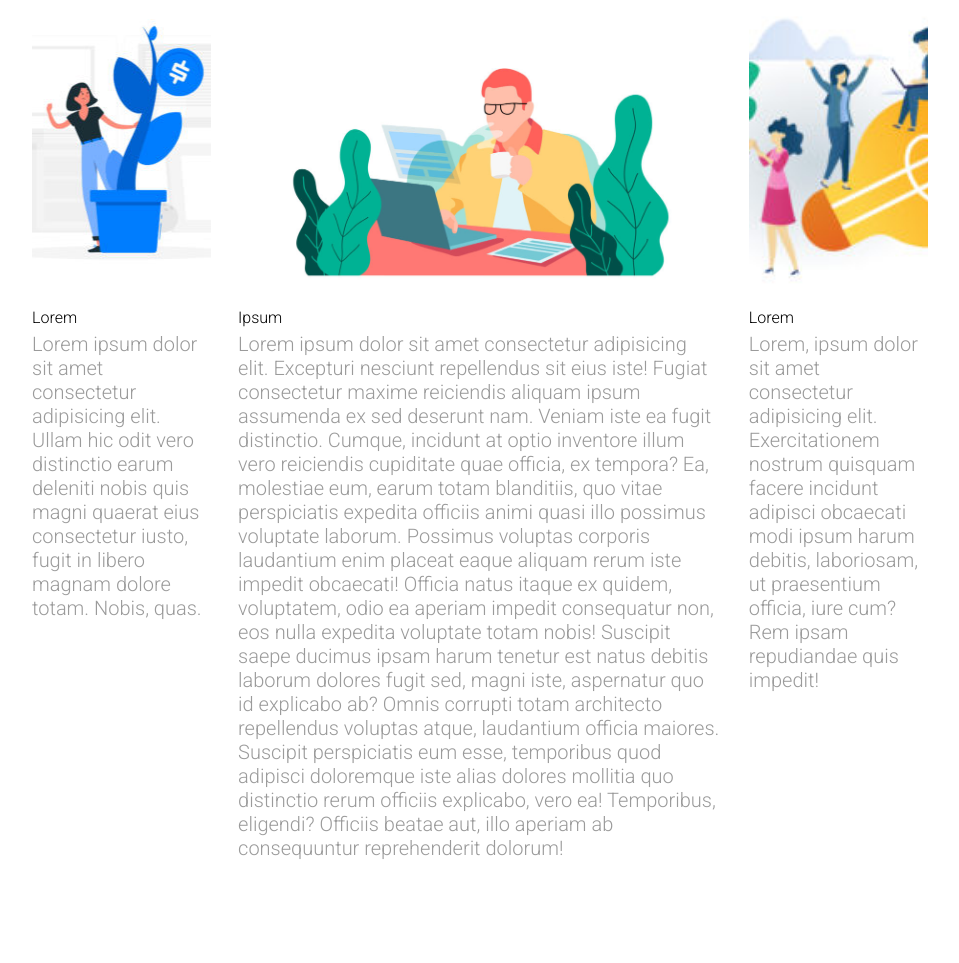
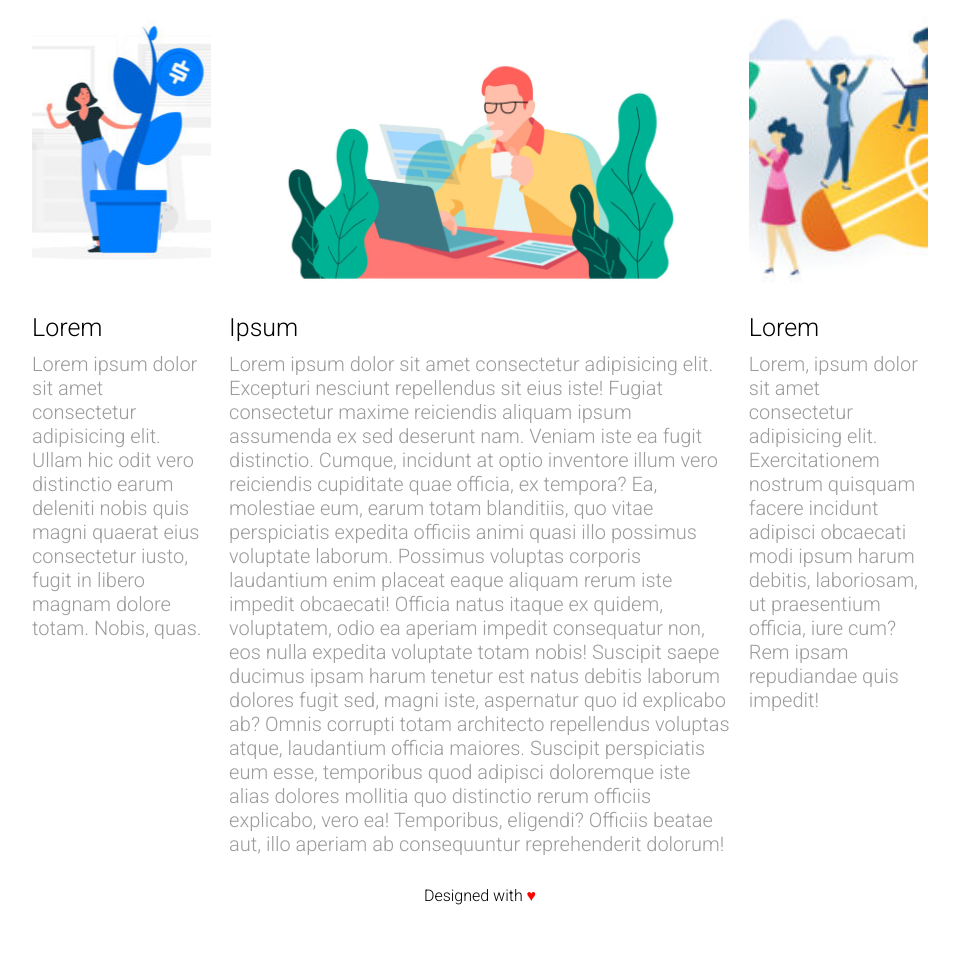
Before and after one commit to ElenaLj/htmlcss-wp, a plain HTML site: page index.html in a window 1280 px wide. Shown: the part 990-1953 px from the top of the page, without its empty margins (160-1119 px from the left). Drawn offline with Linux system fonts and the light colour scheme.

Commit message:
insert footer e modidiche tag in main

```diff
--- a/css/style.css
+++ b/css/style.css
@@ -113,9 +113,10 @@ main    {
     background-image: url(../img/img-3.jpg);
 }
 
-span {
-    margin: 5px 0;
+.caption {
+    margin: 10px 0;
     display: block;
+    font-size: 25px;
 }
 
 .content {
@@ -132,14 +133,20 @@ span {
 }
 
 .main-content {
-    width: 54%;
-    margin: 0 3%;
+    width: 56%;
+    margin: 0 2%;
 }
 
 
 /* *** footer *** */
 .footer {
     height: 70px;
+    text-align: center;
+}
+
+#heart {
+    color: red;
+    text-align: center;
 }
 
 /* *** debug *** */
--- a/index.html
+++ b/index.html
@@ -54,7 +54,7 @@
             <!-- colonna di sinistra -->
             <aside class="cl-sx left">
                 <div class="img-container photo1"></div>
-                <span>Lorem</span>
+                <span class="caption">Lorem</span>
                 <p class="content">Lorem ipsum dolor sit amet consectetur adipisicing elit. Ullam hic odit vero distinctio earum deleniti nobis quis magni quaerat eius consectetur iusto, fugit in libero magnam dolore totam. Nobis, quas.</p>
             </aside>
             <!-- /colonna di sinistra -->
@@ -62,7 +62,7 @@
             <!-- colonna centrale -->
             <div class="main-content left">
                 <div class="img-container photo2"></div>
-                <span>Ipsum</span>
+                <span class="caption">Ipsum</span>
                 <p class="content">Lorem ipsum dolor sit amet consectetur adipisicing elit. Excepturi nesciunt repellendus sit eius iste! Fugiat consectetur maxime reiciendis aliquam ipsum assumenda ex sed deserunt nam. Veniam iste ea fugit distinctio.
                 Cumque, incidunt at optio inventore illum vero reiciendis cupiditate quae officia, ex tempora? Ea, molestiae eum, earum totam blanditiis, quo vitae perspiciatis expedita officiis animi quasi illo possimus voluptate laborum.
                 Possimus voluptas corporis laudantium enim placeat eaque aliquam rerum iste impedit obcaecati! Officia natus itaque ex quidem, voluptatem, odio ea aperiam impedit consequatur non, eos nulla expedita voluptate totam nobis!
@@ -74,7 +74,7 @@
             <!-- colonna di destra -->
             <aside class="cl-dx left">
                 <div class="img-container photo3"></div>
-                <span>Lorem</span>
+                <span class="caption">Lorem</span>
                 <p class="content">Lorem, ipsum dolor sit amet consectetur adipisicing elit. Exercitationem nostrum quisquam facere incidunt adipisci obcaecati modi ipsum harum debitis, laboriosam, ut praesentium officia, iure cum? Rem ipsam repudiandae quis impedit!</p>
             </aside>
             <!-- colonna di destra -->
@@ -83,7 +83,9 @@
 
         <!-- credentials -->
         <footer>
-            <div class="footer"></div>
+            <div class="footer">
+                Designed with <span id="heart">&hearts;</span>
+            </div>
         </footer>
         <!-- /credentials -->
     </div>
```
